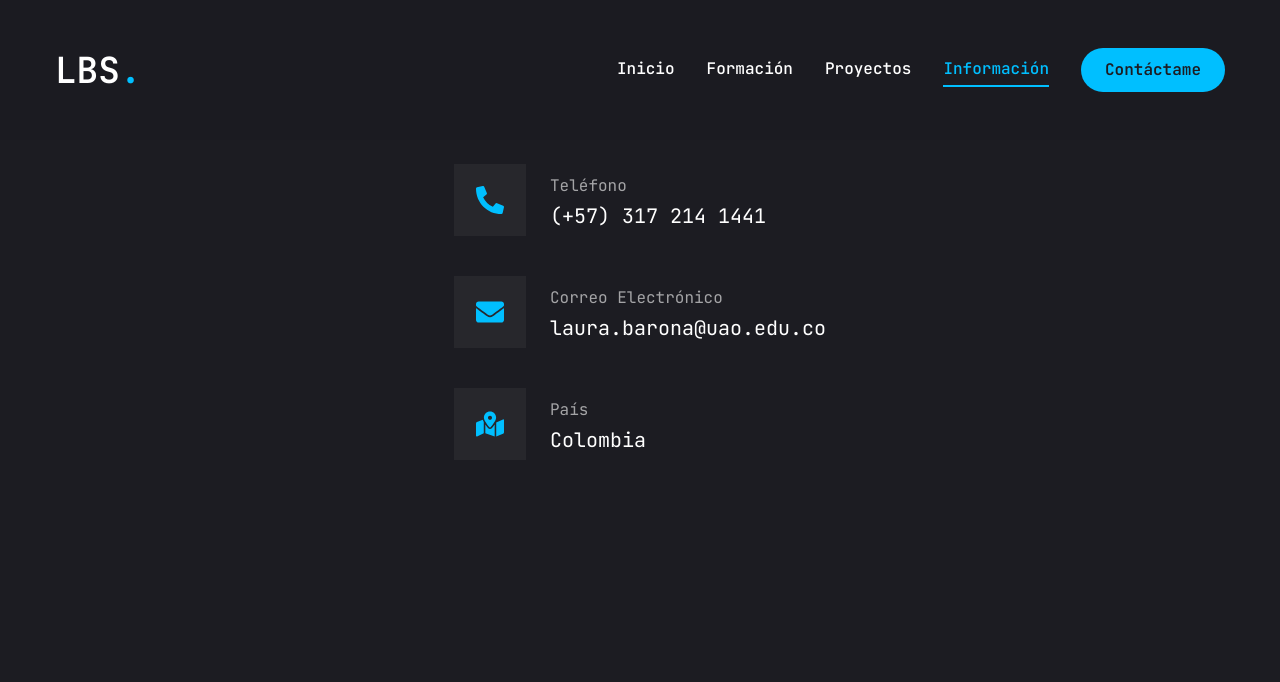
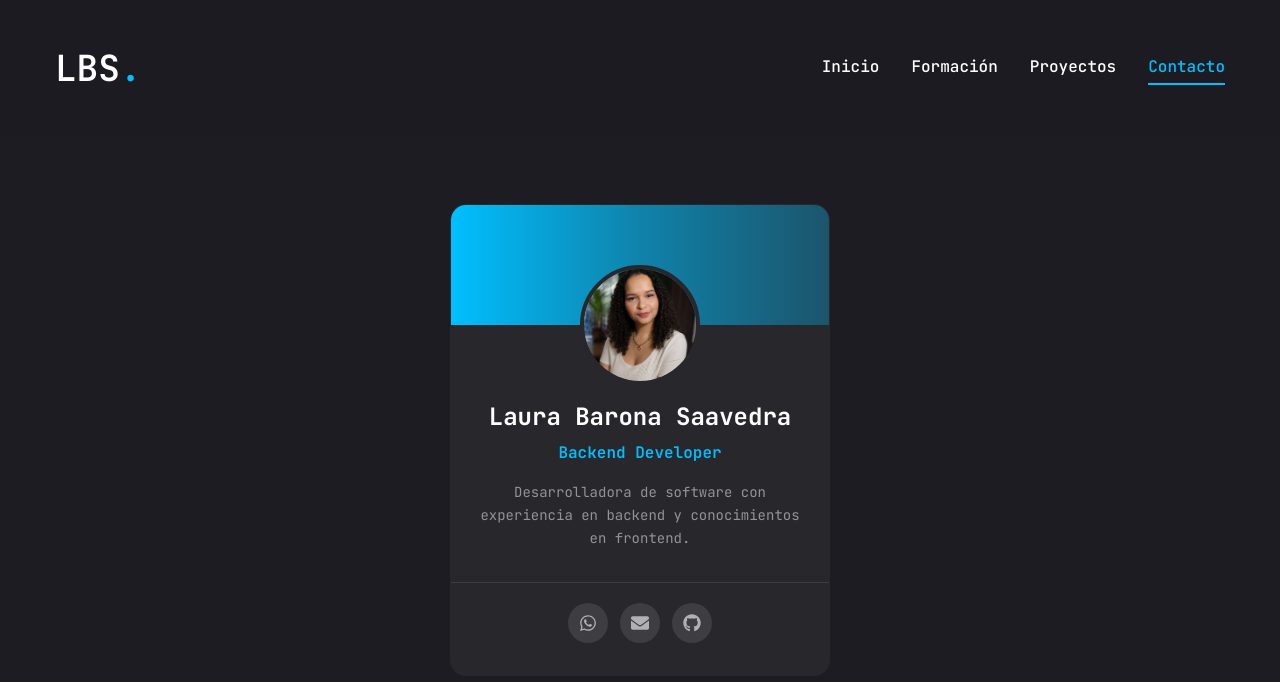
Before and after one commit to larum99/portfolio, a Next.js app: page /contact in a window 1280 px wide. Shown: the top 682 px of the page. Built offline with nearby package versions, Linux system fonts and the light colour scheme.

Commit message:
update portfolio

```diff
--- a/app/contact/page.jsx
+++ b/app/contact/page.jsx
@@ -1,29 +1,6 @@
 "use client";
 
-import { Button } from "@/components/ui/button";
-import { Input } from "@/components/ui/input";
-import { Textarea } from "@/components/ui/textarea";
-
-import { FaPhoneAlt, FaEnvelope, FaMapMarkedAlt } from "react-icons/fa";
-
-const info = [
-  {
-    icon: <FaPhoneAlt />,
-    title: "Teléfono",
-    description: "(+57) 317 214 1441",
-  },
-  {
-    icon: <FaEnvelope />,
-    title: "Correo Electrónico",
-    description: "laura.barona@uao.edu.co",
-  },
-  {
-    icon: <FaMapMarkedAlt />,
-    title: "País",
-    description: "Colombia",
-  },
-]
-
+import PersonalCard from "@/components/PersonalCard";
 import { motion } from "framer-motion";
 
 const contact = () => {
@@ -38,41 +15,8 @@ const contact = () => {
         }
       }}
       className="py-6">
-      <div className="container mx-auto">
-        <div className="flex flex-col xl:flex-row gap-[30px]">
-          {/* <div className="xl:w-[54%] order-2 xl:order-none">
-            <form className="flex flex-col gap-6 p-10 bg-[#27272c] rounded-xl">
-                <h3 className="text-4xl text-accent text-center">Contáctame</h3>
-                <p></p>
-                <div className="grid grid-cols-1 md:grid-cols-2 gap-6">
-                  <Input type="firstname" placeholder="Nombre"/>
-                  <Input type="lastname" placeholder="Apellidos"/>
-                  <Input type="email" placeholder="Correo Electrónico"/>
-                  <Input type="phone" placeholder="Teléfono"/>
-                </div>
-                <Textarea className="h-[200px]"
-                placeholder="Deja tu mensaje aquí."/>
-                <Button size="md" className="mx-auto justify-center max-w-40 px-5 py-2">Enviar</Button>
-              </form>
-          </div> */}
-          <div className="flex-1 flex justify-center items-center order-1 xl:order-none mb-8 xl:mb-0">
-            <ul className="flex flex-col gap-10">
-              {info.map((item) => {
-                return (
-                  <li key={item.title} className="flex items-center gap-6">
-                    <div className="w-[52px] h-[52px] xl:w-[72px] xl:h-[72px] bg-[#27272c] text-accent rounded-md flex items-center justify-center ">
-                      <div className="text-[28px]">{item.icon}</div>
-                    </div>
-                    <div className="flex-1">
-                      <p className="text-white/60">{item.title}</p>
-                      <h3 className="text-xl">{item.description}</h3>
-                    </div>
-                  </li>
-                )
-              })}
-            </ul>
-          </div>
-        </div>
+      <div className="container mx-auto flex justify-center items-center min-h-[70vh]">
+        <PersonalCard />
       </div>
     </motion.section>
   )
--- a/app/resume/page.jsx
+++ b/app/resume/page.jsx
@@ -318,7 +318,7 @@ const resume = () => {
                                                         <TooltipProvider delayDuration={100}>
                                                             <Tooltip>
 
-                                                                <TooltipTrigger className="w-full h-[140px] bg-[#27272c] rounded-xl flex justify-center items-center group transition-all duration-300 hover:border hover:border-accent">
+                                                                <TooltipTrigger className="w-full h-[140px] bg-[#27272c] rounded-xl flex justify-center items-center group transition-all duration-300 cursor-default hover:border hover:border-accent">
 
                                                                     <div className="text-6xl group-hover:text-accent transition-all duration-300">
                                                                         {skill.icon}
--- a/components/Header.jsx
+++ b/components/Header.jsx
@@ -1,5 +1,4 @@
 import Link from "next/link";
-import { Button } from "./ui/button";
 
 import Nav from "./Nav";
 import MobileNav from "./MobileNav";
@@ -12,12 +11,9 @@ const Header = () => {
         <Link href="/">
           <h1 className="text-4xl font-semibold">LBS<span className="text-accent">.</span></h1>
         </Link>
-        {/* Desktop nav & hire me button */}
+        {/* Desktop nav */}
         <div className="hidden xl:flex items-center gap-8">
           <Nav />
-          <Link href="https://www.linkedin.com/in/laura-barona-saavedra-backend-frontend-software-developer/">
-            <Button>Contáctame</Button>
-          </Link>
         </div>
 
         {/* mobile  nav */}
--- a/components/MobileNav.jsx
+++ b/components/MobileNav.jsx
@@ -19,7 +19,7 @@ const Links = [
         path: "/projects",
     },
     {
-        name: "información",
+        name: "contacto",
         path: "/contact",
     },
 ];
--- a/components/Nav.jsx
+++ b/components/Nav.jsx
@@ -17,7 +17,7 @@ const links = [
         path: "/projects",
     },
     {
-        name: "información",
+        name: "contacto",
         path: "/contact",
     },
 
--- /dev/null
+++ b/components/PersonalCard.jsx
@@ -0,0 +1,68 @@
+import Image from "next/image";
+import Link from "next/link";
+import { FaGithub, FaWhatsapp, FaEnvelope } from "react-icons/fa";
+
+const PersonalCard = () => {
+    return (
+        <div className="w-full max-w-[380px] rounded-2xl overflow-hidden bg-[#27272c] border border-transparent hover:border-accent transition-all duration-300">
+            <Link
+                href="https://www.linkedin.com/in/laura-barona-saavedra-backend-frontend-software-developer/"
+                target="_blank"
+                className="block"
+            >
+                <div className="h-[120px] bg-gradient-to-r from-accent via-accent/60 to-accent/30" />
+
+                <div className="flex flex-col items-center px-6 pb-8">
+                    <div className="relative w-[120px] h-[120px] -mt-[60px] mb-4 rounded-full border-4 border-[#27272c] overflow-hidden">
+                        <Image
+                            src="/assets/profile.png"
+                            fill
+                            alt="Laura Barona Saavedra"
+                            className="object-cover"
+                        />
+                    </div>
+
+                    <h2 className="text-2xl font-bold text-white">
+                        Laura Barona Saavedra
+                    </h2>
+
+                    <p className="text-accent font-semibold mt-1">
+                        Backend Developer
+                    </p>
+
+                    <p className="text-white/50 text-center mt-3 text-sm leading-relaxed">
+                        Desarrolladora de software con experiencia en backend y conocimientos en frontend.
+                    </p>
+                </div>
+            </Link>
+
+            <div className="flex gap-3 px-6 pb-8 pt-5 border-t border-white/10 w-full justify-center">
+                <Link
+                    href="https://wa.me/573172141441?text=Hola%20Laura%2C%20vi%20tu%20portafolio%20y%20me%20gustar%C3%ADa%20contactarte."
+                    target="_blank"
+                    title="(+57) 317 214 1441"
+                    className="w-10 h-10 rounded-full bg-white/10 flex items-center justify-center text-white/60 hover:bg-accent hover:text-primary transition-all duration-300"
+                >
+                    <FaWhatsapp className="text-lg" />
+                </Link>
+                <Link
+                    href="mailto:laura.barona@uao.edu.co"
+                    title="laura.barona@uao.edu.co"
+                    className="w-10 h-10 rounded-full bg-white/10 flex items-center justify-center text-white/60 hover:bg-accent hover:text-primary transition-all duration-300"
+                >
+                    <FaEnvelope className="text-lg" />
+                </Link>
+                <Link
+                    href="https://github.com/larum99"
+                    target="_blank"
+                    title="GitHub"
+                    className="w-10 h-10 rounded-full bg-white/10 flex items-center justify-center text-white/60 hover:bg-accent hover:text-primary transition-all duration-300"
+                >
+                    <FaGithub className="text-lg" />
+                </Link>
+            </div>
+        </div>
+    );
+};
+
+export default PersonalCard;
--- a/components/Social.jsx
+++ b/components/Social.jsx
@@ -9,7 +9,7 @@ const socials = [
 const Social = ({ containerStyles, iconStyles }) => {
     return <div className={containerStyles}>
         {socials.map((item) => {
-            return <Link key={item.path} href={item.path} className={iconStyles}>
+            return <Link key={item.path} href={item.path} target="_blank" className={iconStyles}>
                 {item.icon}
             </Link>
         })}
```
Also changed, not shown: components/Work.jsx (+40 -40 lines), public/assets/profile.png (added).
